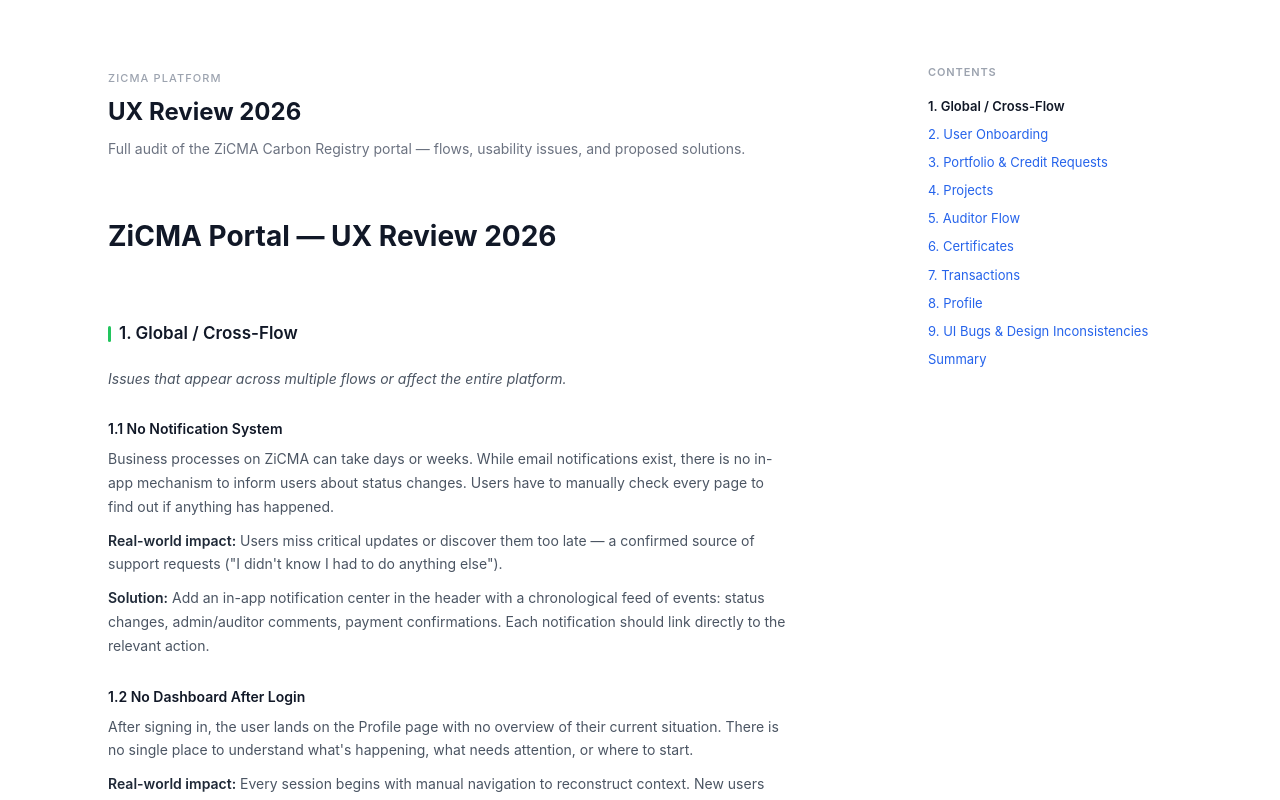
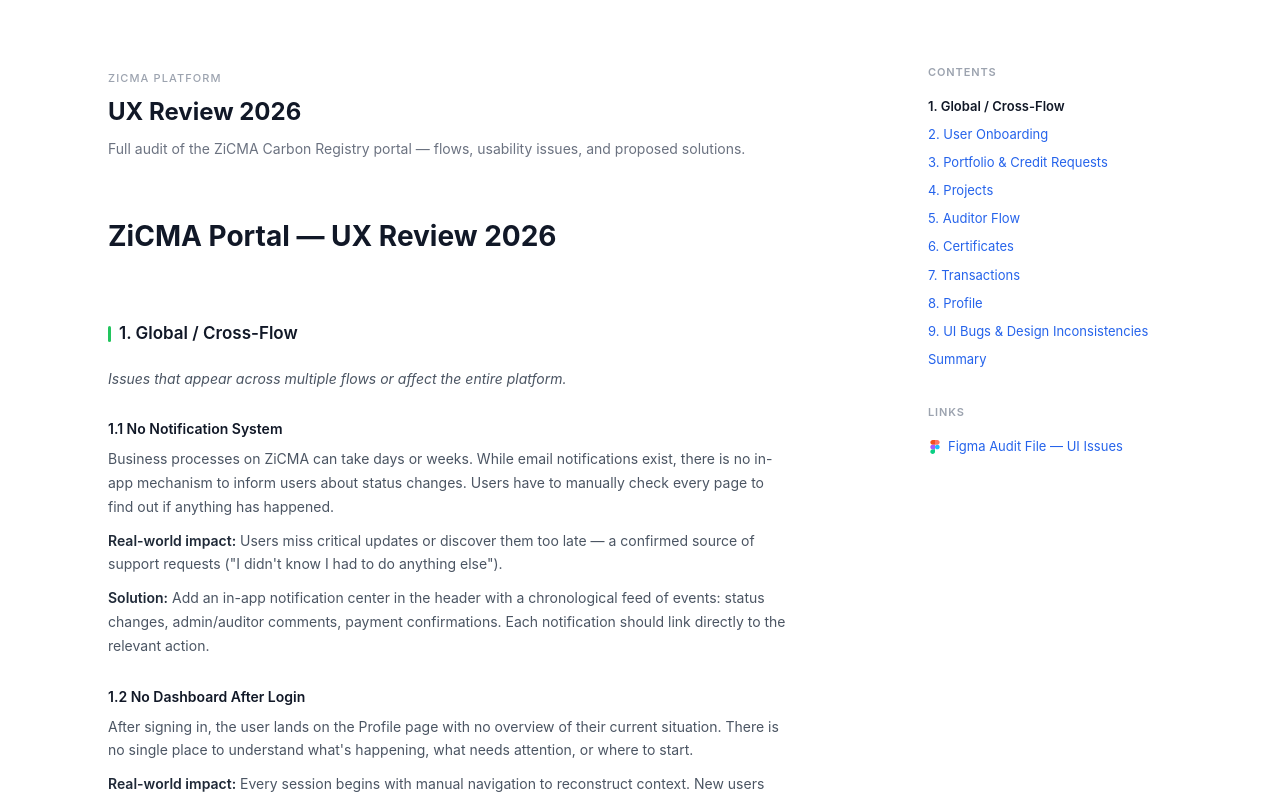
Before and after one commit to lixunoff/CV, a Next.js app: page /platformuxaudit in a window 1280 px wide. Shown: the top 800 px of the page. Built offline with nearby package versions, Linux system fonts and the light colour scheme.

Commit message:
feat: add figma link block to nav sidebar

```diff
--- a/app/platformuxaudit/page.tsx
+++ b/app/platformuxaudit/page.tsx
@@ -227,6 +227,25 @@
               );
             })}
           </ul>
+
+          <div style={{ marginTop: '2rem' }}>
+            <p style={{ fontSize: '0.6875rem', fontWeight: 600, color: '#9ca3af', textTransform: 'uppercase', letterSpacing: '0.08em', marginBottom: '0.75rem' }}>Links</p>
+            <a
+              href="https://www.figma.com/design/Vf3QSoQXIx2I77x5fcPLRH/UX-Audit-2026"
+              target="_blank"
+              rel="noreferrer"
+              style={{ display: 'flex', alignItems: 'center', gap: '0.375rem', fontSize: '0.8125rem', color: '#2563eb', textDecoration: 'none', padding: '0.25rem 0' }}
+            >
+              <svg width="14" height="14" viewBox="0 0 38 57" fill="none" xmlns="http://www.w3.org/2000/svg">
+                <path d="M19 28.5C19 25.9804 20.0009 23.5641 21.7825 21.7825C23.5641 20.0009 25.9804 19 28.5 19C31.0196 19 33.4359 20.0009 35.2175 21.7825C36.9991 23.5641 38 25.9804 38 28.5C38 31.0196 36.9991 33.4359 35.2175 35.2175C33.4359 36.9991 31.0196 38 28.5 38C25.9804 38 23.5641 36.9991 21.7825 35.2175C20.0009 33.4359 19 31.0196 19 28.5Z" fill="#1ABCFE"/>
+                <path d="M0 47.5C0 44.9804 1.00089 42.5641 2.78249 40.7825C4.56408 39.0009 6.98044 38 9.5 38H19V47.5C19 50.0196 17.9991 52.4359 16.2175 54.2175C14.4359 55.9991 12.0196 57 9.5 57C6.98044 57 4.56408 55.9991 2.78249 54.2175C1.00089 52.4359 0 50.0196 0 47.5Z" fill="#0ACF83"/>
+                <path d="M19 0V19H28.5C31.0196 19 33.4359 17.9991 35.2175 16.2175C36.9991 14.4359 38 12.0196 38 9.5C38 6.98044 36.9991 4.56408 35.2175 2.78249C33.4359 1.00089 31.0196 0 28.5 0H19Z" fill="#FF7262"/>
+                <path d="M0 9.5C0 12.0196 1.00089 14.4359 2.78249 16.2175C4.56408 17.9991 6.98044 19 9.5 19H19V0H9.5C6.98044 0 4.56408 1.00089 2.78249 2.78249C1.00089 4.56408 0 6.98044 0 9.5Z" fill="#F24E1E"/>
+                <path d="M0 28.5C0 31.0196 1.00089 33.4359 2.78249 35.2175C4.56408 36.9991 6.98044 38 9.5 38H19V19H9.5C6.98044 19 4.56408 20.0009 2.78249 21.7825C1.00089 23.5641 0 25.9804 0 28.5Z" fill="#A259FF"/>
+              </svg>
+              Figma Audit File — UI Issues
+            </a>
+          </div>
         </nav>
       </div>
 
```
